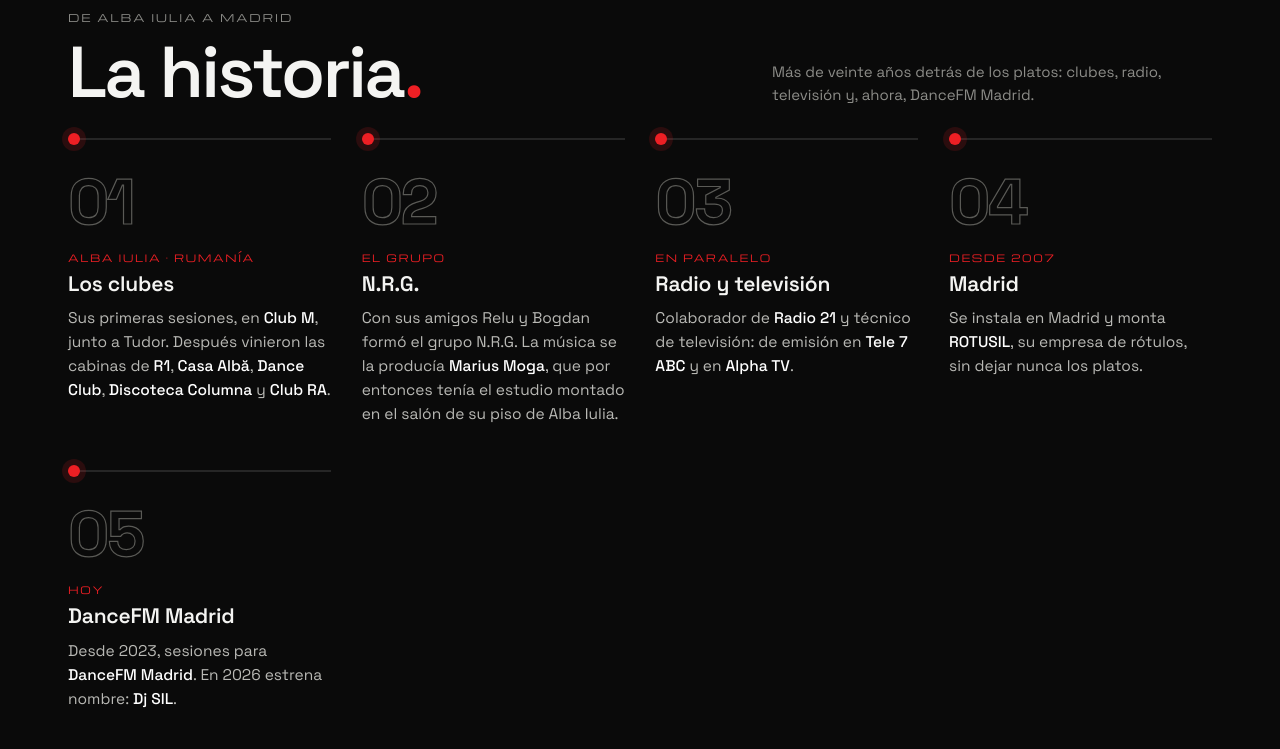
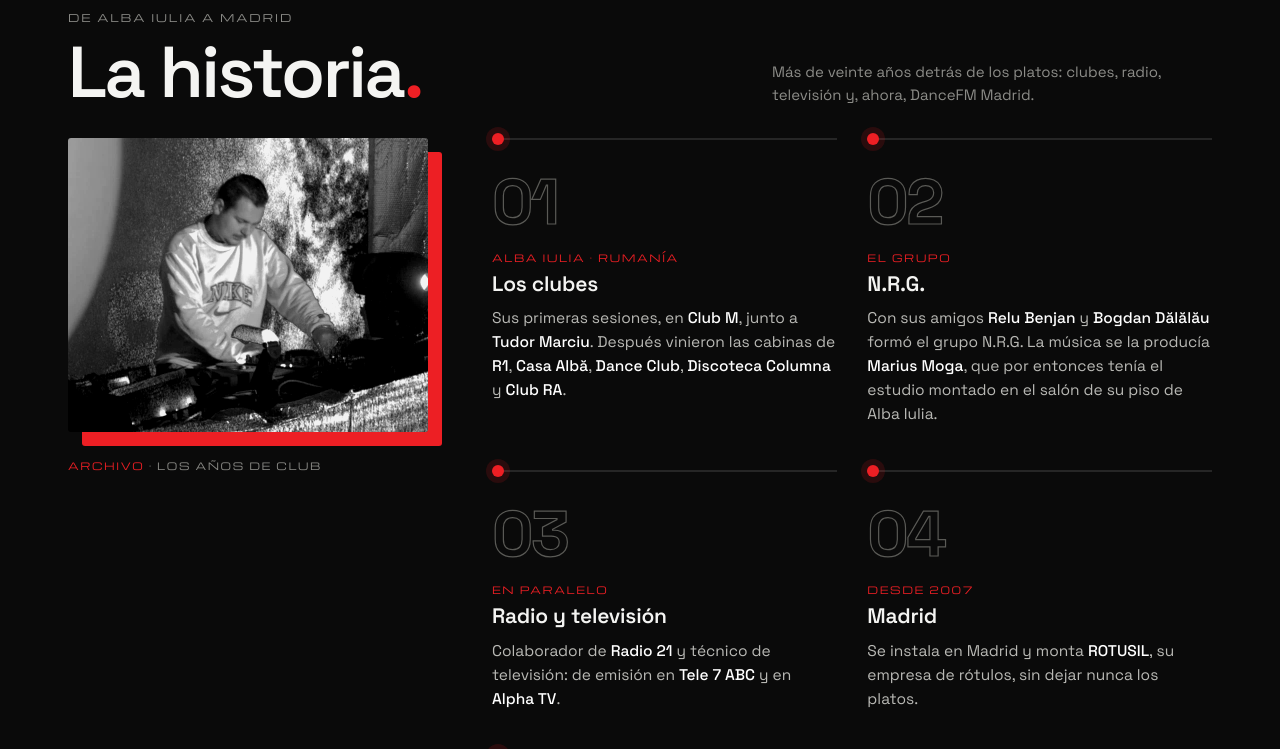
Before and after one commit to rotusilartesgraficas/djsil, a plain HTML site: page index.html in a window 1280 px wide. Shown: the part 3456-4205 px from the top of the page. Drawn offline with Linux system fonts and the light colour scheme.

Commit message:
La historia: foto de archivo y nombres completos

```diff
--- a/index.html
+++ b/index.html
@@ -212,6 +212,16 @@ section{padding:clamp(64px,10vh,120px) 0;border-top:1px solid var(--linea)}
 .hitos h3 small{display:block;margin-bottom:6px;font:400 10px var(--m);letter-spacing:.16em;text-transform:uppercase;color:var(--rojo)}
 .hitos p{margin:0;color:#b9b9b5;font-size:15.5px}
 .hitos b{color:#fff;font-weight:500}
+.historia{display:grid;grid-template-columns:minmax(0,1fr);gap:clamp(34px,5vw,64px)}
+.historia.con-foto{grid-template-columns:minmax(0,4fr) minmax(0,8fr);align-items:start}
+.historia.con-foto .hitos{grid-template-columns:repeat(auto-fit,minmax(230px,1fr))}
+.archivo{margin:0;position:sticky;top:96px}
+.archivo .marco{display:block;border-radius:3px;box-shadow:14px 14px 0 var(--rojo)}
+.archivo img{width:100%;height:auto;display:block;border-radius:3px;filter:grayscale(1) contrast(1.12) brightness(.95);transition:filter .6s}
+.archivo:hover img{filter:none}
+.archivo figcaption{margin-top:26px;font:400 10px var(--m);letter-spacing:.16em;text-transform:uppercase;color:var(--gris)}
+.archivo figcaption b{color:var(--rojo);font-weight:400}
+@media (max-width:860px){.historia.con-foto{grid-template-columns:minmax(0,1fr)}.archivo{position:static;max-width:440px}}
 
 /* ---------- dj ---------- */
 .dj{display:grid;grid-template-columns:minmax(0,5fr) minmax(0,7fr);gap:clamp(30px,6vw,90px);align-items:center}
@@ -332,11 +342,13 @@ body.con-barra footer{padding-bottom:calc(96px + env(safe-area-inset-bottom))}
       <div><span class="lbl">De Alba Iulia a Madrid</span><h2>La historia<em>.</em></h2></div>
       <p>Más de veinte años detrás de los platos: clubes, radio, televisión y, ahora, DanceFM Madrid.</p>
     </div>
+    <div class="historia con-foto">
+    <figure class="archivo"><span class="marco"><img src="/img/old-times-2010.webp" width="720" height="588" alt="Dj SIL pinchando en sus años de club" loading="lazy"></span><figcaption><b>Archivo</b> · Los años de club</figcaption></figure>
     <ol class="hitos">
       <li><span class="n">01</span><h3><small>Alba Iulia · Rumanía</small>Los clubes</h3>
-        <p>Sus primeras sesiones, en <b>Club M</b>, junto a Tudor. Después vinieron las cabinas de <b>R1</b>, <b>Casa Albă</b>, <b>Dance Club</b>, <b>Discoteca Columna</b> y <b>Club RA</b>.</p></li>
+        <p>Sus primeras sesiones, en <b>Club M</b>, junto a <b>Tudor Marciu</b>. Después vinieron las cabinas de <b>R1</b>, <b>Casa Albă</b>, <b>Dance Club</b>, <b>Discoteca Columna</b> y <b>Club RA</b>.</p></li>
       <li><span class="n">02</span><h3><small>El grupo</small>N.R.G.</h3>
-        <p>Con sus amigos Relu y Bogdan formó el grupo N.R.G. La música se la producía <b>Marius Moga</b>, que por entonces tenía el estudio montado en el salón de su piso de Alba Iulia.</p></li>
+        <p>Con sus amigos <b>Relu Benjan</b> y <b>Bogdan Dălălău</b> formó el grupo N.R.G. La música se la producía <b>Marius Moga</b>, que por entonces tenía el estudio montado en el salón de su piso de Alba Iulia.</p></li>
       <li><span class="n">03</span><h3><small>En paralelo</small>Radio y televisión</h3>
         <p>Colaborador de <b>Radio 21</b> y técnico de televisión: de emisión en <b>Tele 7 ABC</b> y en <b>Alpha TV</b>.</p></li>
       <li><span class="n">04</span><h3><small>Desde 2007</small>Madrid</h3>
@@ -344,6 +356,7 @@ body.con-barra footer{padding-bottom:calc(96px + env(safe-area-inset-bottom))}
       <li><span class="n">05</span><h3><small>Hoy</small>DanceFM Madrid</h3>
         <p>Desde 2023, sesiones para <b>DanceFM Madrid</b>. En 2026 estrena nombre: <b>Dj SIL</b>.</p></li>
     </ol>
+    </div>
   </div>
 </section>
 
```
Also changed, not shown: img/old-times-2010.webp (added).
